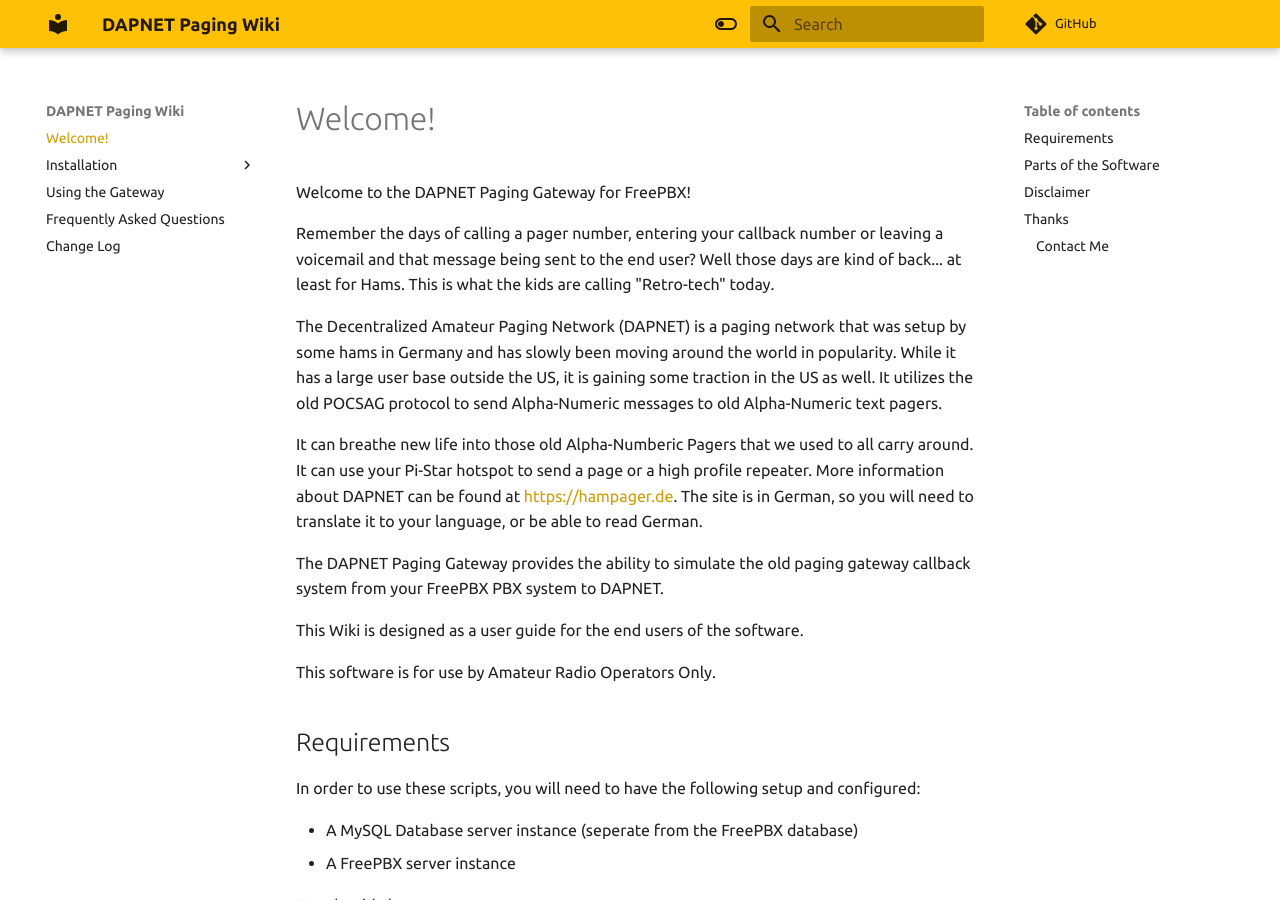
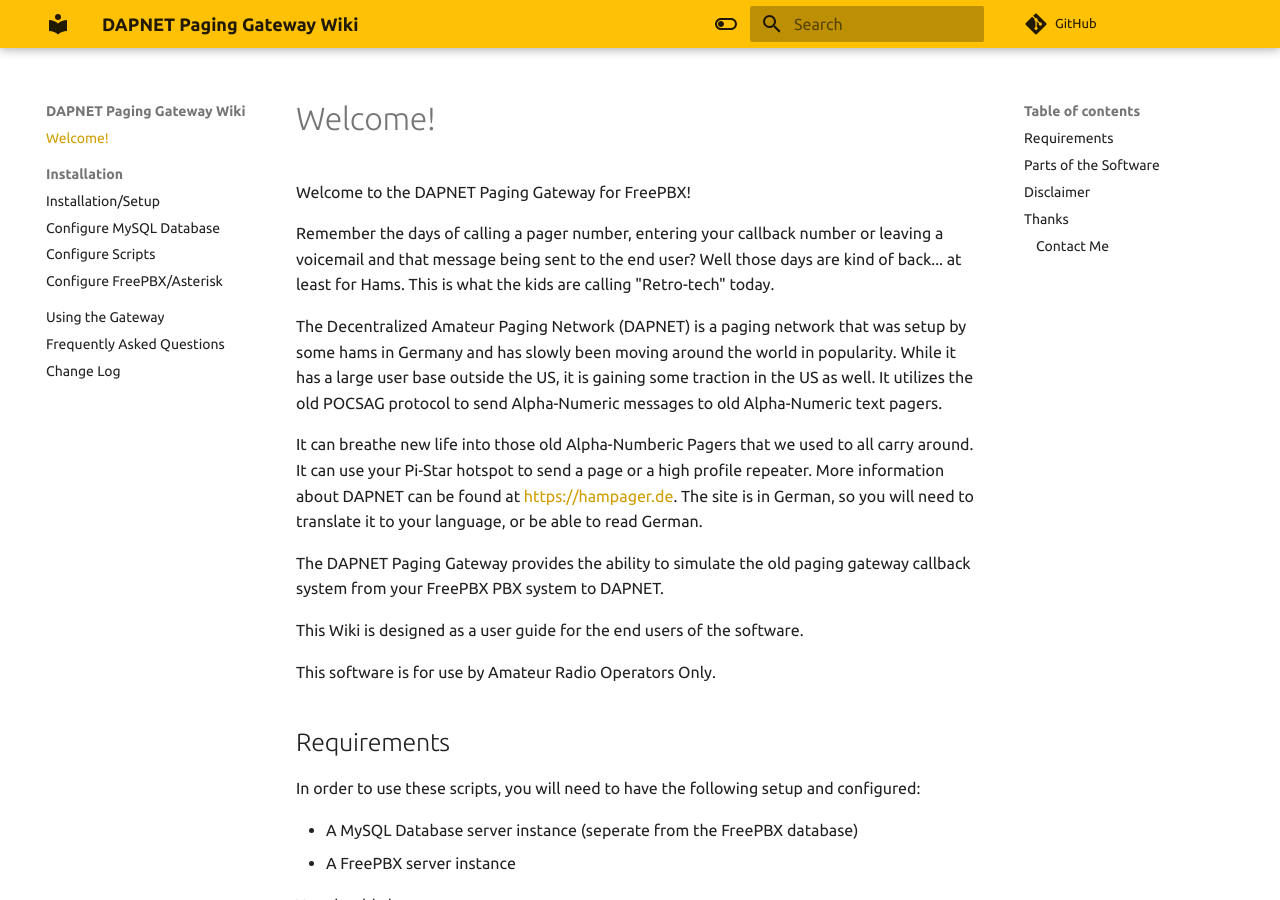
Before and after one commit to n8acl/dapnet_paging_gateway, an MkDocs documentation site: the page built from docs/index.md, in a window 1280 px wide and 900 px high. Built offline with MkDocs 1.6.1 and Material for MkDocs 9.7.7, drawn with Linux system fonts in a browser that asks for light colours; comment, search, counter and statistics services are not loaded.

Commit message:
Initial release 10072022

```diff
--- a/mkdocs.yml
+++ b/mkdocs.yml
@@ -1,4 +1,4 @@
-site_name: DAPNET Paging Wiki
+site_name: DAPNET Paging Gateway Wiki
 site_url: https://n8acl.github.io/dapnet_paging_gateway
 repo_url: https://github.com/n8acl/dapnet_paging_gateway
 theme:
@@ -21,6 +21,8 @@
       toggle:
         icon: material/toggle-switch
         name: Switch to light mode
+  features:
+    - navigation.sections
 
 markdown_extensions:
   - admonition
```
